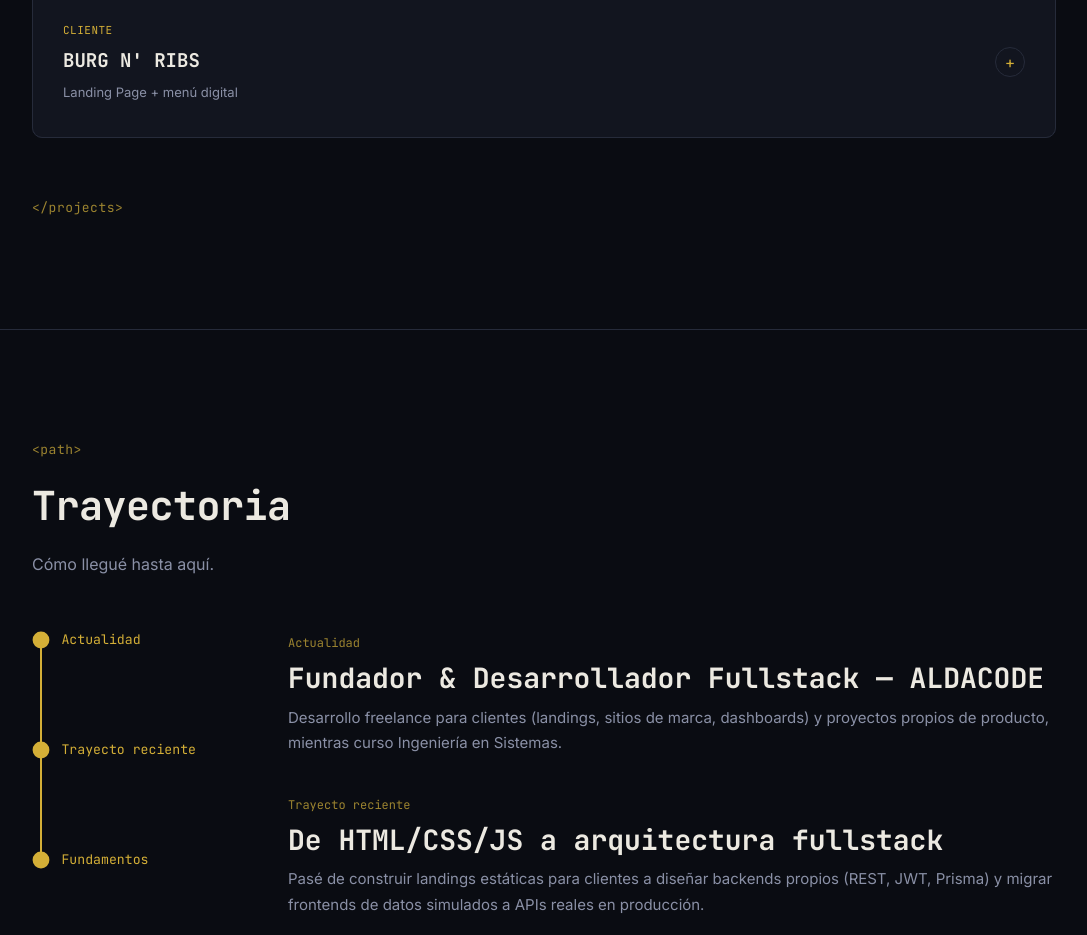
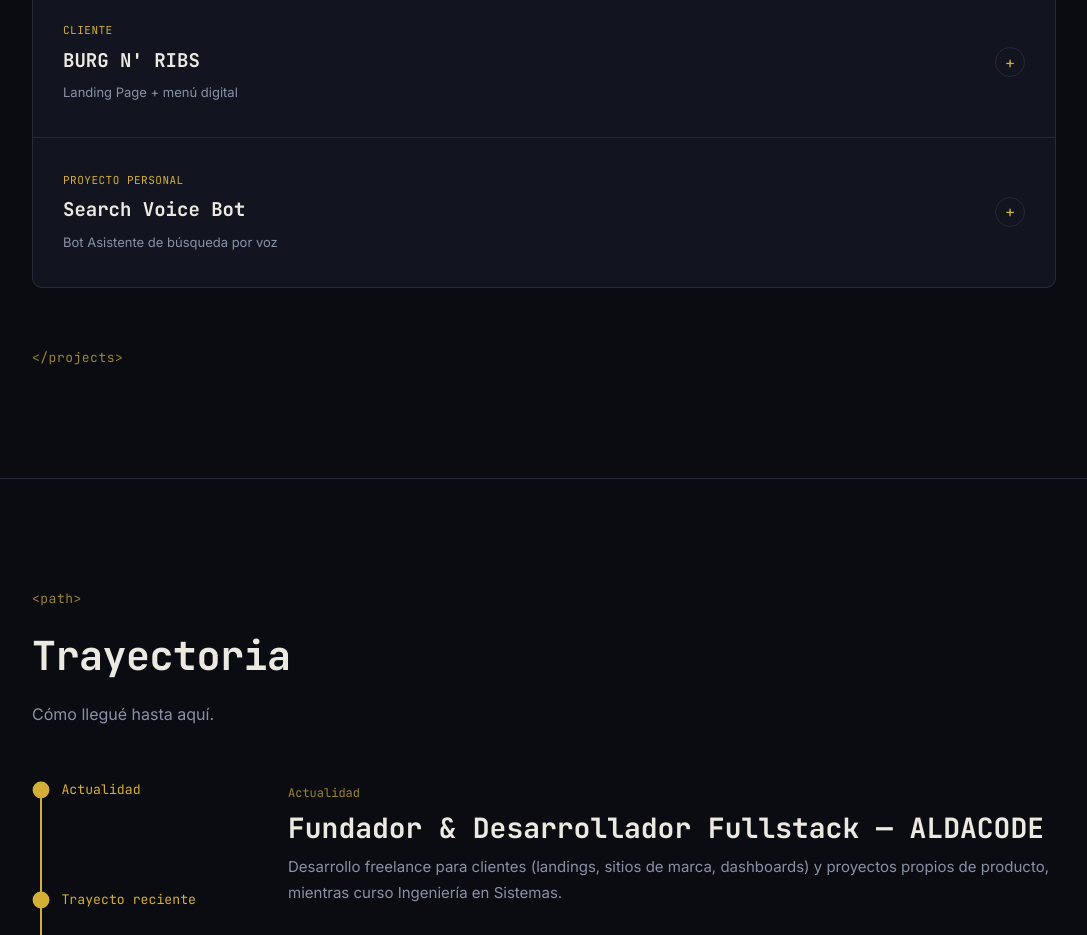
Before and after one commit to aldayr935-ux/CV-FULLSTACK-DEVELOPER, a Next.js app: page / in a window 1280 px wide. Shown: the part 3060-3995 px from the top of the page, without its empty margins (96-1183 px from the left). Built offline with nearby package versions, Linux system fonts and the light colour scheme.

Commit message:
Search Voice Bot en projects

```diff
--- a/data/projects.ts
+++ b/data/projects.ts
@@ -69,5 +69,14 @@ export const projects: Project[] = [
       "Sitio web para restaurante con animaciones Scroll Reveal, página de menú digital con QR, montado en Javascript puro.",
     pills: ["HTML/CSS/JS", "Scroll Reveal", "Netlify"],
     link: "https://burgnribs.netlify.app/",
+  },
+  {
+    status: "PROYECTO PERSONAL",
+    name: "Search Voice Bot",
+    role: "Bot Asistente de búsqueda por voz",
+    description:
+      "Programa de Python de Asistente de búqeuda por voz en Google.",
+    pills: ["Pyton"],
+    link: "https://github.com/aldayr935-ux/searchVoiceBot",
   }
 ];
```
